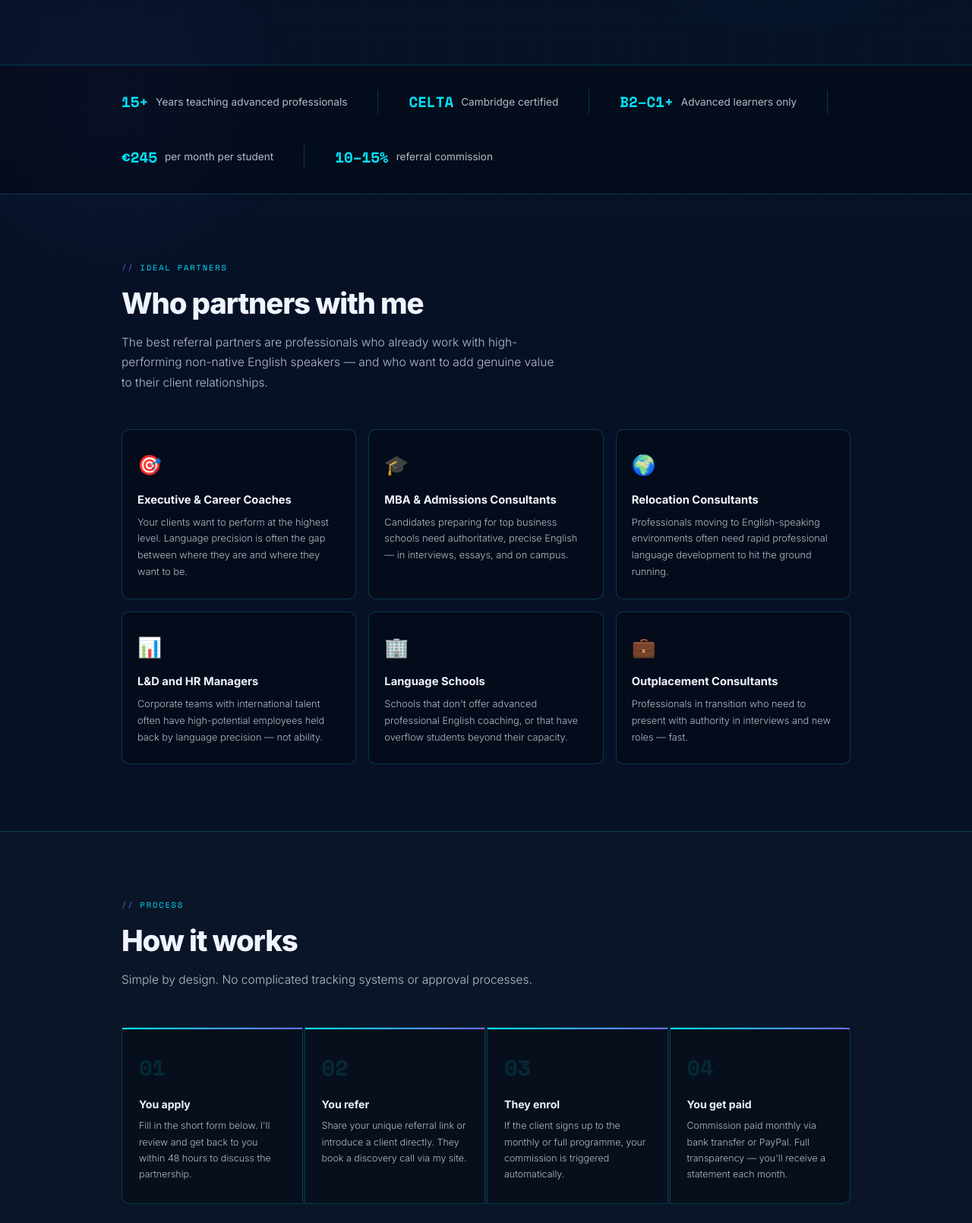
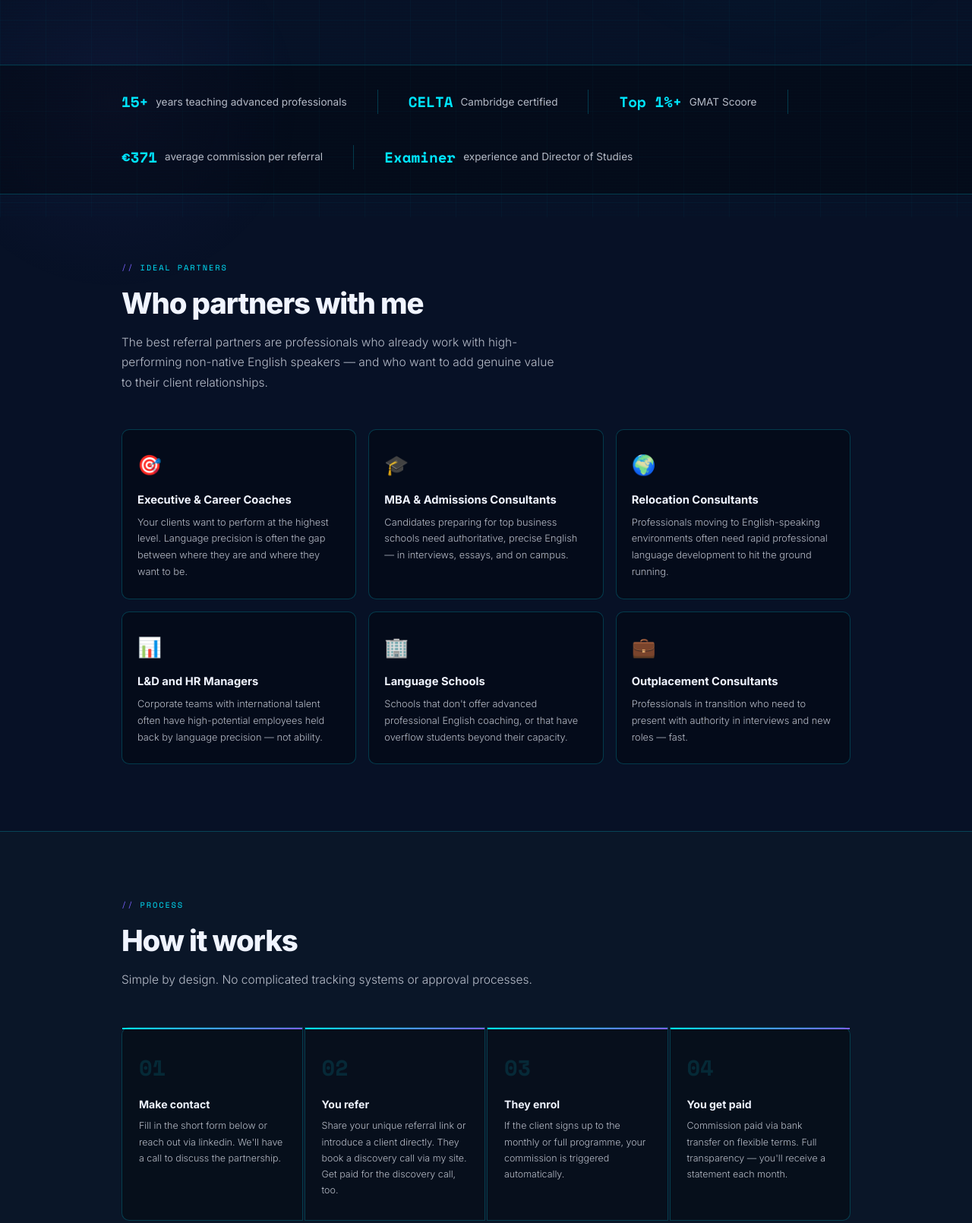
Before and after one commit to fluencyandrew/fluencyandrew, a plain HTML site: page referral_1.html in a window 1280 px wide. Shown: the part 514-2124 px from the top of the page at 76% size. Drawn offline with nearby package versions, Linux system fonts and the light colour scheme.

Commit message:
Update referral_1.html

```diff
--- a/referral_1.html
+++ b/referral_1.html
@@ -279,7 +279,7 @@ footer a { color:var(--cyan); text-decoration:none; }
 <div class="glow2"></div>
 
 <nav>
-  <a href="index.html" class="nav-logo">ANDREW<span> // PROFESSIONAL ENGLISH</span></a>
+  <a href="index.html" class="nav-logo">FLUENCYANDREW<span> // AUTOMATION IN ADVANCED ENGLISH</span></a>
   <a href="index.html" class="nav-back">← Main Site</a>
 </nav>
 
@@ -297,15 +297,15 @@ footer a { color:var(--cyan); text-decoration:none; }
 <!-- TRUST STRIP -->
 <div class="trust-strip">
   <div class="trust-inner">
-    <div class="trust-item"><span class="ti-num">15+</span><span>Years teaching advanced professionals</span></div>
+    <div class="trust-item"><span class="ti-num">15+</span><span>years teaching advanced professionals</span></div>
     <div class="trust-divider"></div>
     <div class="trust-item"><span class="ti-num">CELTA</span><span>Cambridge certified</span></div>
     <div class="trust-divider"></div>
-    <div class="trust-item"><span class="ti-num">B2–C1+</span><span>Advanced learners only</span></div>
+    <div class="trust-item"><span class="ti-num">Top 1%+</span><span>GMAT Scoore</span></div>
     <div class="trust-divider"></div>
-    <div class="trust-item"><span class="ti-num">€245</span><span>per month per student</span></div>
+    <div class="trust-item"><span class="ti-num">€371</span><span>average commission per referral</span></div>
     <div class="trust-divider"></div>
-    <div class="trust-item"><span class="ti-num">10–15%</span><span>referral commission</span></div>
+    <div class="trust-item"><span class="ti-num">Examiner</span><span>experience and Director of Studies</span></div>
   </div>
 </div>
 
@@ -359,13 +359,13 @@ footer a { color:var(--cyan); text-decoration:none; }
     <div class="steps">
       <div class="step-card">
         <div class="step-num">01</div>
-        <h4>You apply</h4>
-        <p>Fill in the short form below. I'll review and get back to you within 48 hours to discuss the partnership.</p>
+        <h4>Make contact</h4>
+        <p>Fill in the short form below or reach out via linkedin. We'll have a call to discuss the partnership.</p>
       </div>
       <div class="step-card">
         <div class="step-num">02</div>
         <h4>You refer</h4>
-        <p>Share your unique referral link or introduce a client directly. They book a discovery call via my site.</p>
+        <p>Share your unique referral link or introduce a client directly. They book a discovery call via my site. Get paid for the discovery call, too.</p>
       </div>
       <div class="step-card">
         <div class="step-num">03</div>
@@ -375,7 +375,7 @@ footer a { color:var(--cyan); text-decoration:none; }
       <div class="step-card">
         <div class="step-num">04</div>
         <h4>You get paid</h4>
-        <p>Commission paid monthly via bank transfer or PayPal. Full transparency — you'll receive a statement each month.</p>
+        <p>Commission paid via bank transfer on flexible terms. Full transparency — you'll receive a statement each month.</p>
       </div>
     </div>
   </div>
```
